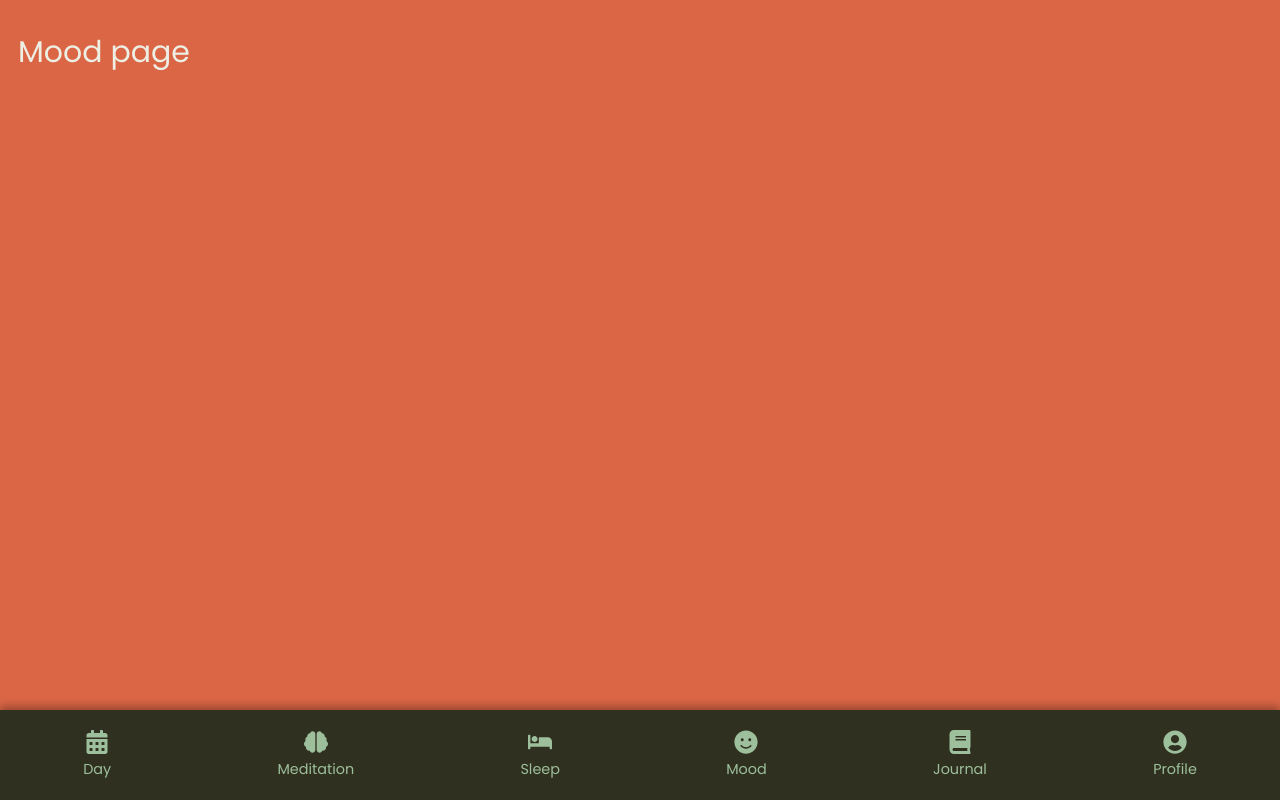
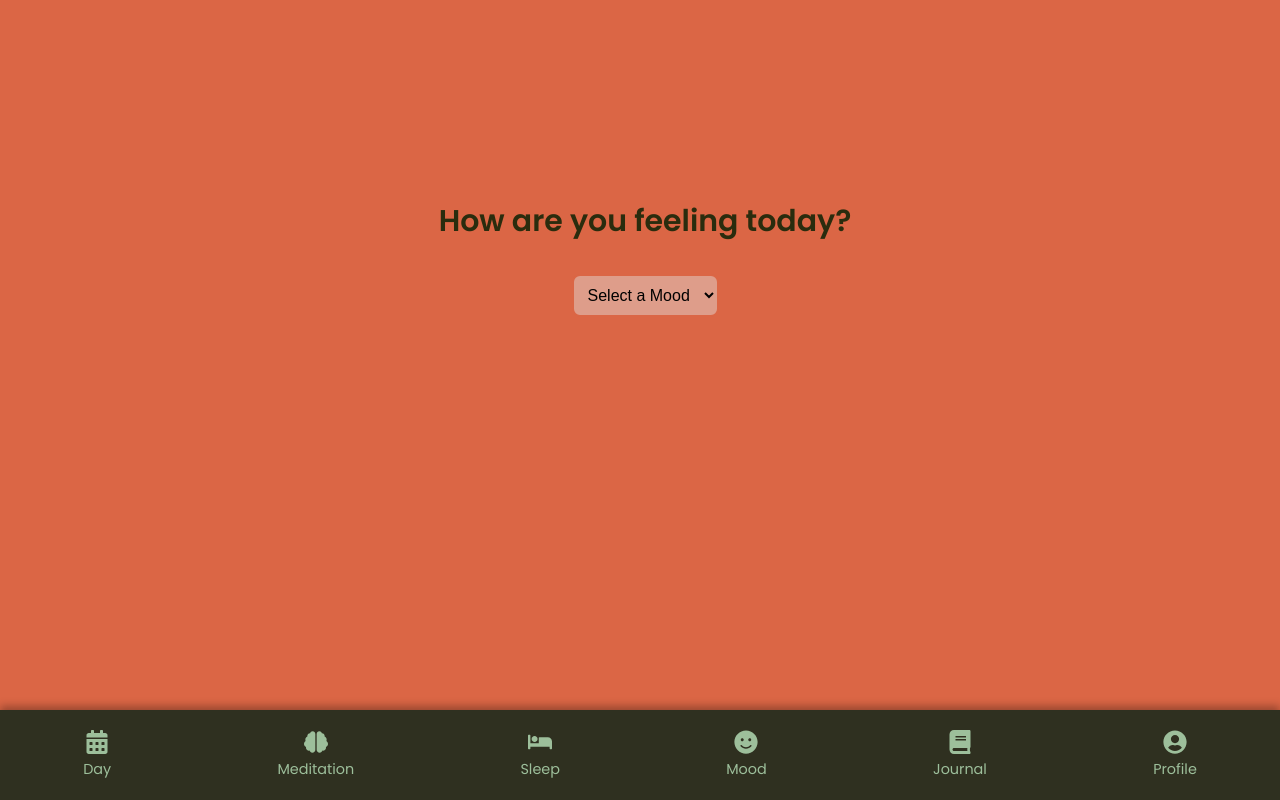
Before and after one commit to krithikadh/MINDFULNESS, a React (Vite) app in the folder mindfulness/: page /mood in a window 1280 px wide. Built offline with nearby package versions, Linux system fonts and the light colour scheme.

Commit message:
Mood page completed

```diff
--- a/mindfulness/src/components/FunctionalComponents/Mood.jsx
+++ b/mindfulness/src/components/FunctionalComponents/Mood.jsx
@@ -1,9 +1,48 @@
-import React from "react";
+import React, { useState } from "react";
+import "../css/Mood.css";
 
-function Mood() {
+const moods = [
+  { name: "Happy", emoji: "😊" },
+  { name: "Sad", emoji: "😢" },
+  { name: "Excited", emoji: "🤩" },
+  { name: "Angry", emoji: "😡" },
+  { name: "Tired", emoji: "😴" },
+  { name: "Relaxed", emoji: "😌" },
+  { name: "Anxious", emoji: "😰" },
+  { name: "Confident", emoji: "😎" },
+  { name: "Surprised", emoji: "😮" },
+];
+
+const Mood = () => {
+  const [selectedMood, setSelectedMood] = useState(null);
+
+  const handleMoodChange = (event) => {
+    const moodName = event.target.value;
+    const mood = moods.find((m) => m.name === moodName);
+    setSelectedMood(mood);
+  };
+
   return (
-      <p>Mood page</p>
+    <div className="mood-container">
+      <h1 className="heading">How are you feeling today?</h1>
+
+      <select className="mood-dropdown" onChange={handleMoodChange} defaultValue="">
+        <option value="" disabled>Select a Mood</option>
+        {moods.map((mood) => (
+          <option key={mood.name} value={mood.name}>
+            {mood.emoji} {mood.name}
+          </option>
+        ))}
+      </select>
+
+      {selectedMood && (
+        <div className="mood-display">
+          <span className="mood-emoji">{selectedMood.emoji}</span>
+          <p className="mood-text">You are feeling <strong>{selectedMood.name}</strong> today.</p>
+        </div>
+      )}
+    </div>
   );
-}
+};
 
 export default Mood;
--- /dev/null
+++ b/mindfulness/src/components/css/Mood.css
@@ -0,0 +1,44 @@
+.mood-container {
+  display: flex;
+  flex-direction: column;
+  align-items: center;
+  justify-content: center;
+  min-height: 60vh;
+  color: #333;
+  text-align: center;
+}
+
+.mood-dropdown {
+  margin-top: 10px;
+  padding: 10px;
+  font-size: 16px;
+  border-radius: 8px;
+  border: 2px solid #db6645;
+  background-color: #de9d8a;
+  cursor: pointer;
+}
+
+.mood-display {
+  margin-top: 20px;
+  padding: 20px;
+  border-radius: 12px;
+  background-color: #87a888;
+  color: white;
+  display: flex;
+  align-items: center;
+  gap: 10px;
+  box-shadow: 0px 4px 8px rgba(0, 0, 0, 0.2);
+}
+
+.mood-emoji {
+  font-size: 40px;
+}
+
+.mood-text {
+  font-size: 20px;
+  font-weight: bold;
+}
+
+.heading{
+    color: #2a2c0e;
+}
```
